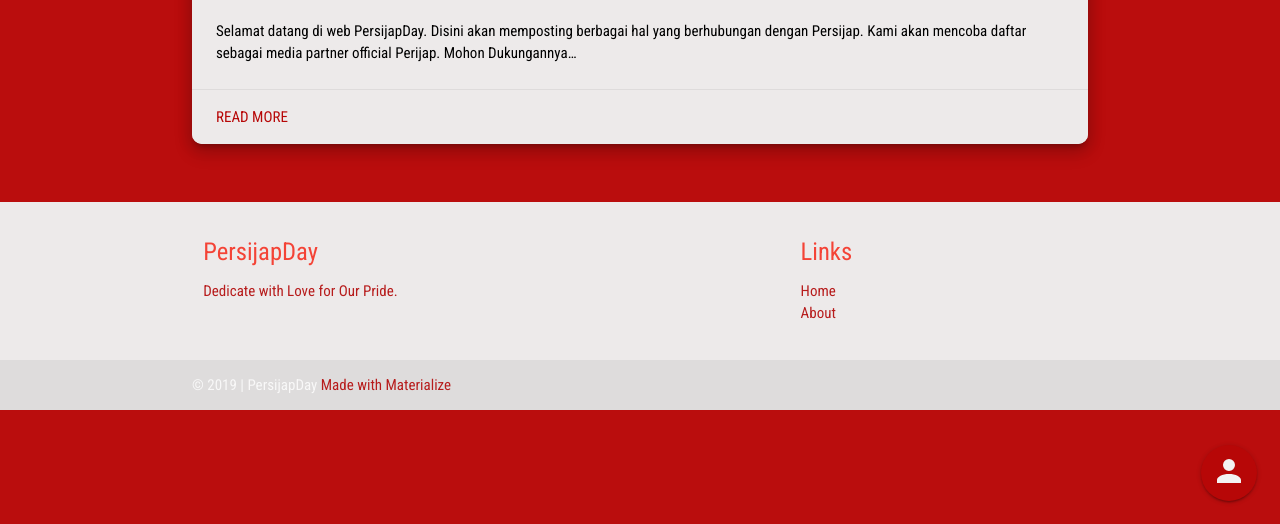
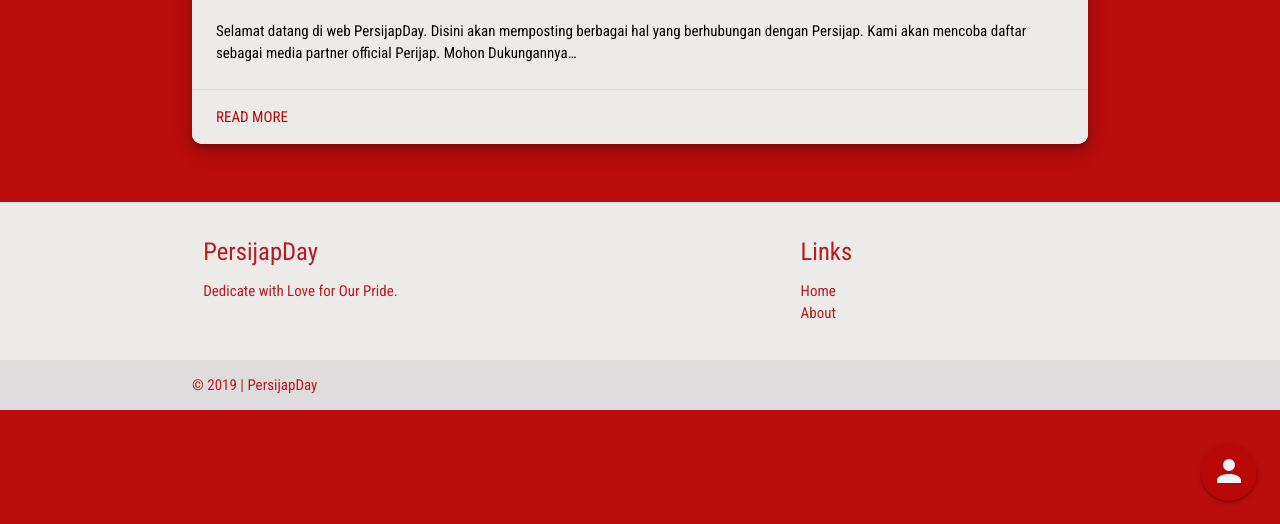
Before and after one commit to persijapday/persijapday.github.io, a Jekyll site: the page built from index.html, in a window 1280 px wide, cut to the strip 376-900 px from the top of the page. Built offline with Jekyll 4.4.1, drawn with Linux system fonts in a browser that asks for light colours; nearby versions of some CDN libraries.

Commit message:
Web: Fixing Something

```diff
--- a/_includes/footerlinks.html
+++ b/_includes/footerlinks.html
@@ -22,11 +22,11 @@
 	<div class="container">
 		<div class="row">
 			<div class="col l6 s12">
-				<h5 class="red-text">PersijapDay</h5>
+				<h5 class="red-text text-darken-4">PersijapDay</h5>
 				<p class="red-text text-darken-4">Dedicate with Love for Our Pride.</p>
 			</div>
 			<div class="col l4 offset-l2 s12">
-				<h5 class="red-text">Links</h5>
+				<h5 class="red-text text-darken-4">Links</h5>
 				<ul>
 					<li><a class="red-text text-darken-4" href="https://persijapday.github.io">Home</a></li>
 					<li><a class="red-text text-darken-4" href="{{- 'about' | relative_url -}}">About</a></li>
@@ -36,8 +36,7 @@
 	</div>
 	<div class="footer-copyright">
 		<div class="container">
-			© 2019 | PersijapDay
-			<a class="red-text text-darken-4" href="https://materializecss.com">Made with Materialize</a>
+			<a class="red-text text-darken-4" >© 2019 | PersijapDay</a>
 		</div>
 	</div>
 </footer>
```
